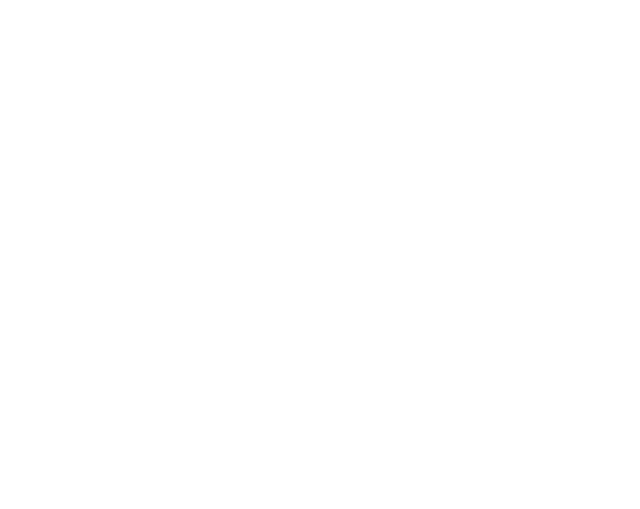
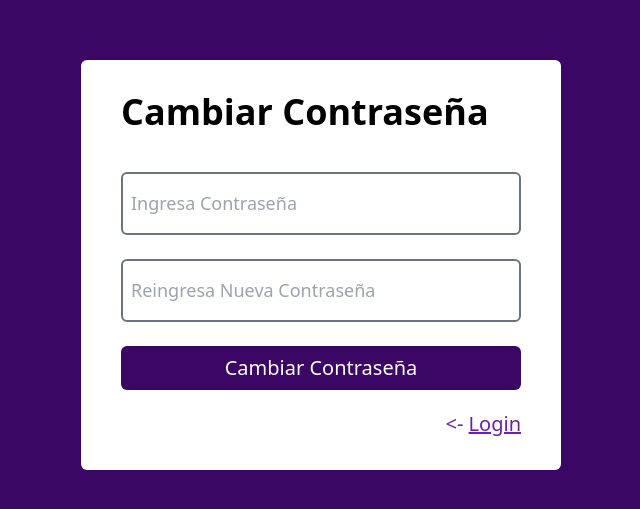
Before and after one commit to login-urquiza/frontend, a React (Vite) app: page /newpassword/1 in a window 1280 px wide. Before the commit this address had no page. Shown: the part 135-644 px from the top of the page, without its empty margins (319-959 px from the left). Built offline with nearby package versions, Linux system fonts and the light colour scheme.

Commit message:
password recovery

```diff
--- /dev/null
+++ b/src/pages/passwordRecovery/PasswordRecovery.jsx
@@ -0,0 +1,124 @@
+import { useFormik } from "formik";
+import { Link, useNavigate, useParams } from "react-router-dom";
+import Swal from "sweetalert2";
+import * as yup from "yup";
+import { Title } from "../../components/Title";
+
+const formInputs = [
+  {
+    type: "password",
+    placeholder: "Ingresa Contraseña",
+    name: "password",
+  },
+  {
+    type: "password",
+    placeholder: "Reingresa Nueva Contraseña",
+    name: "rePassword",
+  },
+];
+
+export const PasswordRecovery = () => {
+  const navigate = useNavigate();
+  const { token } = useParams();
+  const { handleSubmit, getFieldProps, errors, touched } = useFormik({
+    initialValues: {
+      password: "",
+      rePassword: "",
+    },
+    onSubmit: async (values) => {
+      if (values.password !== values.rePassword) {
+        Swal.fire({
+          title: "Error",
+          text: "Las contraseñas deben coincidir!",
+          icon: "error",
+          confirmButtonText: "OK",
+        });
+        return;
+      }
+      console.log(values.password);
+      try {
+        const changePassword = await fetch(
+          `http://localhost:7000/api/users/changepassword`,
+          {
+            method: "POST",
+            headers: {
+              "Content-Type": "application/json",
+            },
+            body: JSON.stringify({
+              password: values.password,
+              token: token.toString(),
+            }),
+          }
+        ).then((res) => res.json());
+
+        if (changePassword?.msg) {
+          Swal.fire({
+            title: "¡Éxito!",
+            text: changePassword?.msg,
+            icon: "success",
+            confirmButtonText: "OK",
+          });
+          navigate("/login");
+        } else {
+          throw new Error(changePassword.error);
+        }
+      } catch (error) {
+        Swal.fire({
+          title: "Error",
+          text: error,
+          icon: "error",
+          confirmButtonText: "OK",
+        });
+      }
+    },
+    validateOnChange: false,
+    validateOnBlur: true,
+    validationSchema: yup.object({
+      email: yup.string(),
+      password: yup.string(),
+    }),
+  });
+
+  return (
+    <div className="flex justify-center items-center h-screen bg-purple-950">
+      <div className="bg-white px-10 py-8 rounded-md text-black flex flex-col gap-5">
+        <Title title="Cambiar Contraseña" />
+        <form
+          className="flex flex-col justify-center gap-6"
+          onSubmit={handleSubmit}
+        >
+          {formInputs.map(({ type, placeholder, name }) => {
+            return (
+              <div key={name}>
+                <input
+                  type={type}
+                  {...getFieldProps(name)}
+                  className="text-black text-[18px] px-2 py-4 rounded-md min-w-[400px] border-2 border-gray-500"
+                  placeholder={placeholder}
+                  required
+                />
+                {touched[name] && errors[name] && (
+                  <span className="text-red-600 text-xl">{errors[name]}</span>
+                )}
+              </div>
+            );
+          })}
+
+          <button
+            type="submit"
+            className="p-2 bg-purple-950 text-white rounded-md text-xl"
+          >
+            Cambiar Contraseña
+          </button>
+        </form>
+
+        <Link to="/login" className="text-end">
+          <button className="text-xl text-purple-800">
+            {"<- "}
+            <span className="underline">Login</span>
+          </button>
+        </Link>
+      </div>
+    </div>
+  );
+};
--- a/src/routes.js
+++ b/src/routes.js
@@ -5,6 +5,7 @@
 import { ExecutivePage } from "./pages/executive/Executive";
 import { Login } from "./pages/login/Login";
 import { Register } from "./pages/register/Register";
+import { PasswordRecovery } from "./pages/passwordRecovery/PasswordRecovery";
 
 export const routes = [
   {
@@ -35,4 +36,8 @@
     path: "/executive",
     Element: ExecutivePage,
   },
+  {
+    path: "/newpassword/:token",
+    Element: PasswordRecovery,
+  },
 ];
```
